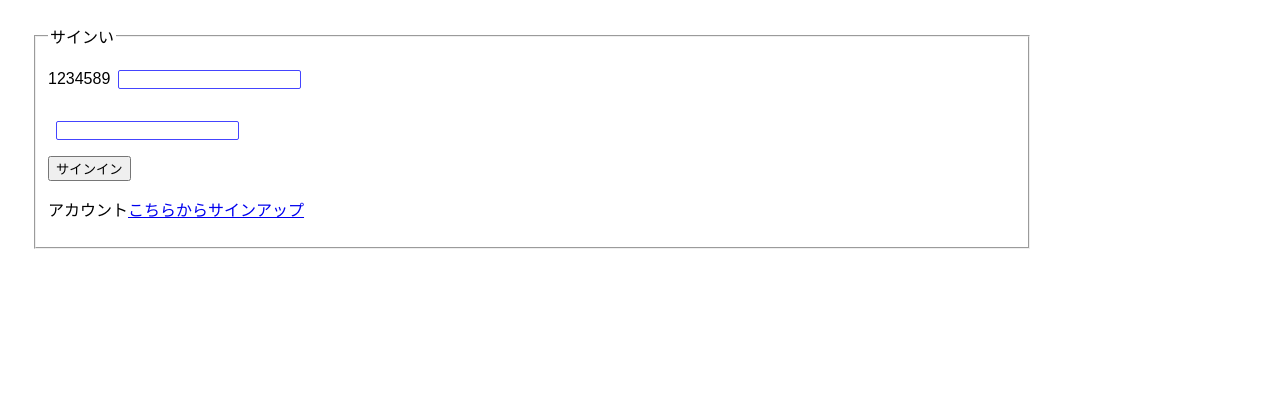
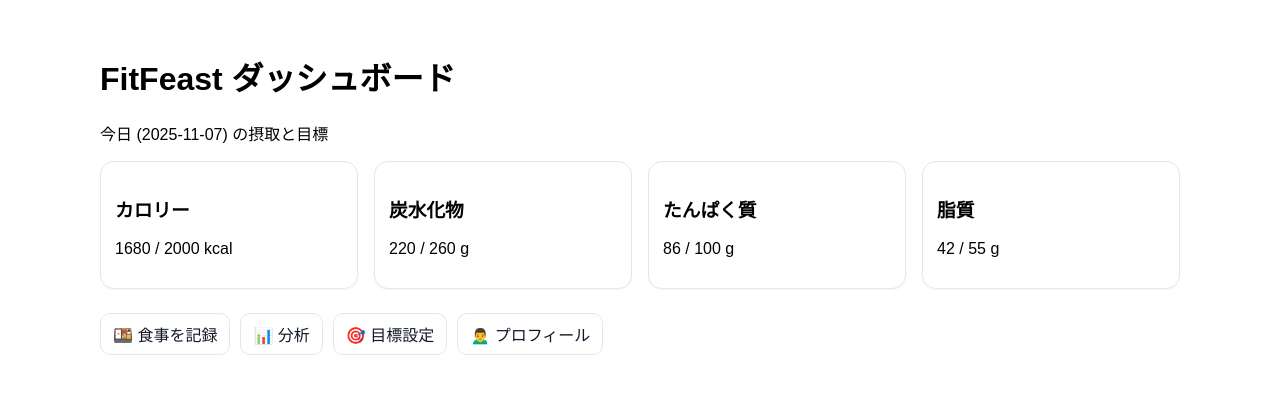
Before and after one commit to Feng30442/FitFeast, a Next.js app in the folder frontend/: page /signin in a window 1280 px wide. Shown: the top 394 px of the page. Built offline with nearby package versions, Linux system fonts and the light colour scheme.

Commit message:
ダッシュボードの変更

```diff
--- /dev/null
+++ b/frontend/src/app/signin/page.module.css
@@ -0,0 +1,81 @@
+/* src/app/page.module.css */
+:root {
+  --bg: #f7f7fb;
+  --card: #fff;
+  --border: #e5e7eb;
+  --text: #111827;
+  --muted: #6b7280;
+  --primary: #2563eb;
+}
+
+.container {
+  max-width: 1080px;
+  margin: 0 auto;
+  padding: 24px 16px 48px;
+}
+
+.header { margin-bottom: 12px; }
+.title { font-size: 24px; font-weight: 700; color: var(--text); }
+.subtitle { color: var(--muted); margin-top: 4px; }
+
+.grid {
+  display: grid;
+  grid-template-columns: repeat(4, minmax(0, 1fr));
+  gap: 16px;
+  margin: 16px 0 24px;
+}
+@media (max-width: 980px) { .grid { grid-template-columns: repeat(2, 1fr); } }
+@media (max-width: 560px) { .grid { grid-template-columns: 1fr; } }
+
+.card {
+  background: var(--card);
+  border: 1px solid var(--border);
+  border-radius: 14px;
+  padding: 14px;
+  box-shadow: 0 1px 2px rgba(0,0,0,.04);
+}
+.cardHead { display: flex; align-items: center; justify-content: space-between; }
+.cardTitle { font-size: 14px; color: var(--muted); }
+.cardHint { font-size: 12px; color: var(--muted); }
+.cardValue { font-size: 22px; font-weight: 700; margin: 8px 0 6px; }
+
+.ringWrap { display: grid; justify-items: center; gap: 6px; padding-bottom: 4px; }
+.ringSvg { width: 120px; height: 120px; }
+.ringBg { fill: none; stroke: #e5e7eb; stroke-width: 10; }
+.ringFg { fill: none; stroke: var(--primary); stroke-width: 10; transform: rotate(-90deg); transform-origin: 50% 50%; stroke-linecap: round; transition: stroke-dasharray .25s ease; }
+.ringText { font-size: 16px; fill: var(--text); font-weight: 700; }
+.ringLabel { font-size: 12px; color: var(--muted); }
+.ringDetail { font-size: 12px; color: var(--muted); }
+
+.nav { display: flex; flex-wrap: wrap; gap: 10px; margin-bottom: 10px; }
+.btn {
+  display: inline-block;
+  background: var(--card);
+  border: 1px solid var(--border);
+  border-radius: 10px;
+  padding: 8px 12px;
+  text-decoration: none;
+  color: var(--text);
+}
+.btn:hover { border-color: var(--primary); }
+
+.section { margin-top: 8px; }
+.sectionTitle { font-size: 18px; font-weight: 700; margin-bottom: 8px; }
+.empty {
+  background: #fafafa;
+  border: 1px dashed var(--border);
+  border-radius: 10px;
+  padding: 14px;
+  color: var(--muted);
+}
+
+.list { list-style: none; padding: 0; margin: 0; display: grid; gap: 8px; }
+.listItem {
+  background: var(--card);
+  border: 1px solid var(--border);
+  border-radius: 10px;
+  padding: 10px 12px;
+  display: flex; align-items: center; justify-content: space-between;
+}
+.mealName { font-weight: 600; }
+.mealMeta { display: flex; gap: 10px; color: var(--muted); font-size: 13px; }
--- a/frontend/src/app/signin/page.tsx
+++ b/frontend/src/app/signin/page.tsx
@@ -1,88 +1,66 @@
 "use client";
 
-import { Button } from "@/app/sample/_components/Button/Button";
-import { Input } from "@/app/sample/_components/Input/Input";
-import styles from "@/app/sample/page.module.css";
-import { authSignin } from "@/lib/api/auth/signin";
-import { authUser } from "@/lib/api/auth/user";
-import { SigninErrorResponse } from "@/types/api/auth";
+import React from "react";
 import Link from "next/link";
-import { useRouter } from "next/navigation";
-import React, { useCallback, useState } from "react";
+import styles from "./page.module.css";
 
-const Signin = () => {
-  const router = useRouter();
+export default function Dashboard() {
+  // 模拟假数据
+  const goals = { cal: 2000, carb: 260, prot: 100, fat: 55 };
+  const today = { cal: 1680, carb: 220, prot: 86, fat: 42 };
+  const todayDate = new Date().toISOString().slice(0, 10);
 
-  const [signinInfo, setSigninInfo] = useState({
-    username: "",
-    password: "",
-  });
-
-  const [errors, setErrors] = useState<SigninErrorResponse>();
-
-  const handleOnChangeSignin = useCallback((e: React.ChangeEvent<HTMLInputElement>) => {
-    const { name, value } = e.target;
-    setSigninInfo((prev) => ({ ...prev, [name]: value }));
-  }, []);
-
-  const handleSignin = useCallback(async () => {
-    setErrors(undefined);
-    const signinResult = await authSignin(signinInfo);
-    console.log(signinResult);
-    if (!signinResult.success) {
-      setErrors({ message: signinResult.data.message });
-      return signinResult.data?.message;
-    }
-    const userResult = await authUser();
-    console.log(userResult);
-
-    if (!userResult.success) {
-      return alert(userResult.data?.message);
-    }
-
-    router.push("/home");
-  }, [signinInfo, router]);
+  function pct(v: number, max: number) {
+    return Math.round((v / max) * 100);
+  }
 
   return (
-    <div className={styles.content}>
-      <fieldset className={styles.fieldset}>
-        <legend>サインい</legend>
-        <div className={styles.form}>
-          <span>{errors?.message}</span>
-          <p>
-            <label>
-              1234589
-              <Input
-                name="username"
-                value={signinInfo.username}
-                onChange={handleOnChangeSignin}
-                type="text"
-              />
-            </label>
-          </p>
-          <p>
-            <label>
-              <Input
-                name="password"
-                value={signinInfo.password}
-                onChange={handleOnChangeSignin}
-                type="password"
-              />
-            </label>
-          </p>
+    <main className={styles.container}>
+      <header className={styles.header}>
+        <h1>FitFeast ダッシュボード</h1>
+        <p>今日 ({todayDate}) の摂取と目標</p>
+      </header>
+
+      <section className={styles.grid}>
+        <div className={styles.card}>
+          <h3>カロリー</h3>
+          <p>{today.cal} / {goals.cal} kcal</p>
+          <div className={styles.progress}>
+            <div style={{ width: `${pct(today.cal, goals.cal)}%` }}></div>
+          </div>
         </div>
-        <Button type="button" className={styles.button} onClick={handleSignin}>
-          サインイン
-        </Button>
-        <p>
-          <span>
-            アカウント
-            <Link href="/signup">こちらからサインアップ</Link>
-          </span>
-        </p>
-      </fieldset>
-    </div>
+
+        <div className={styles.card}>
+          <h3>炭水化物</h3>
+          <p>{today.carb} / {goals.carb} g</p>
+          <div className={styles.progress}>
+            <div style={{ width: `${pct(today.carb, goals.carb)}%` }}></div>
+          </div>
+        </div>
+
+        <div className={styles.card}>
+          <h3>たんぱく質</h3>
+          <p>{today.prot} / {goals.prot} g</p>
+          <div className={styles.progress}>
+            <div style={{ width: `${pct(today.prot, goals.prot)}%` }}></div>
+          </div>
+        </div>
+
+        <div className={styles.card}>
+          <h3>脂質</h3>
+          <p>{today.fat} / {goals.fat} g</p>
+          <div className={styles.progress}>
+            <div style={{ width: `${pct(today.fat, goals.fat)}%` }}></div>
+          </div>
+        </div>
+      </section>
+
+      <nav className={styles.nav}>
+        <Link className={styles.btn} href="#">🍱 食事を記録</Link>
+        <Link className={styles.btn} href="#">📊 分析</Link>
+        <Link className={styles.btn} href="#">🎯 目標設定</Link>
+        <Link className={styles.btn} href="#">🙍‍♂️ プロフィール</Link>
+      </nav>
+    </main>
   );
-};
-
-export default Signin;
+}
```
Also changed, not shown: frontend/src/app/page.tsx (+185 -3 lines).
